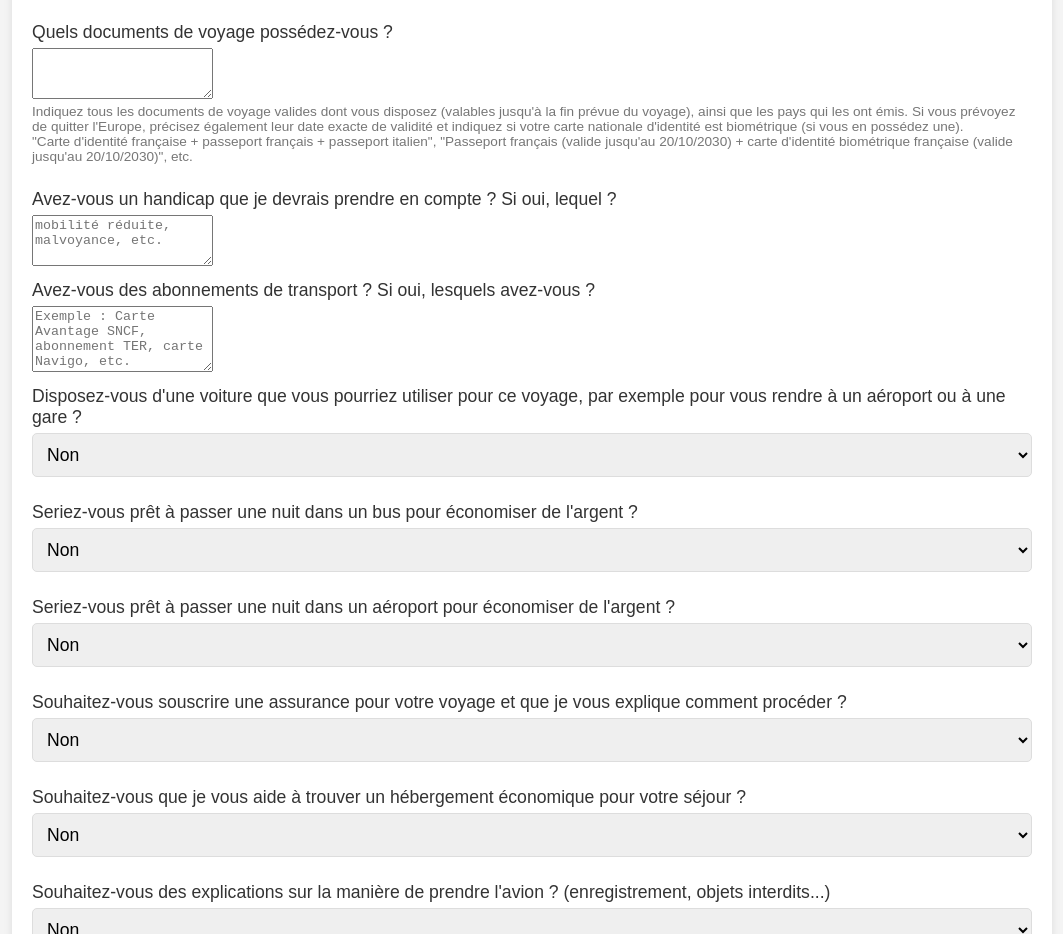
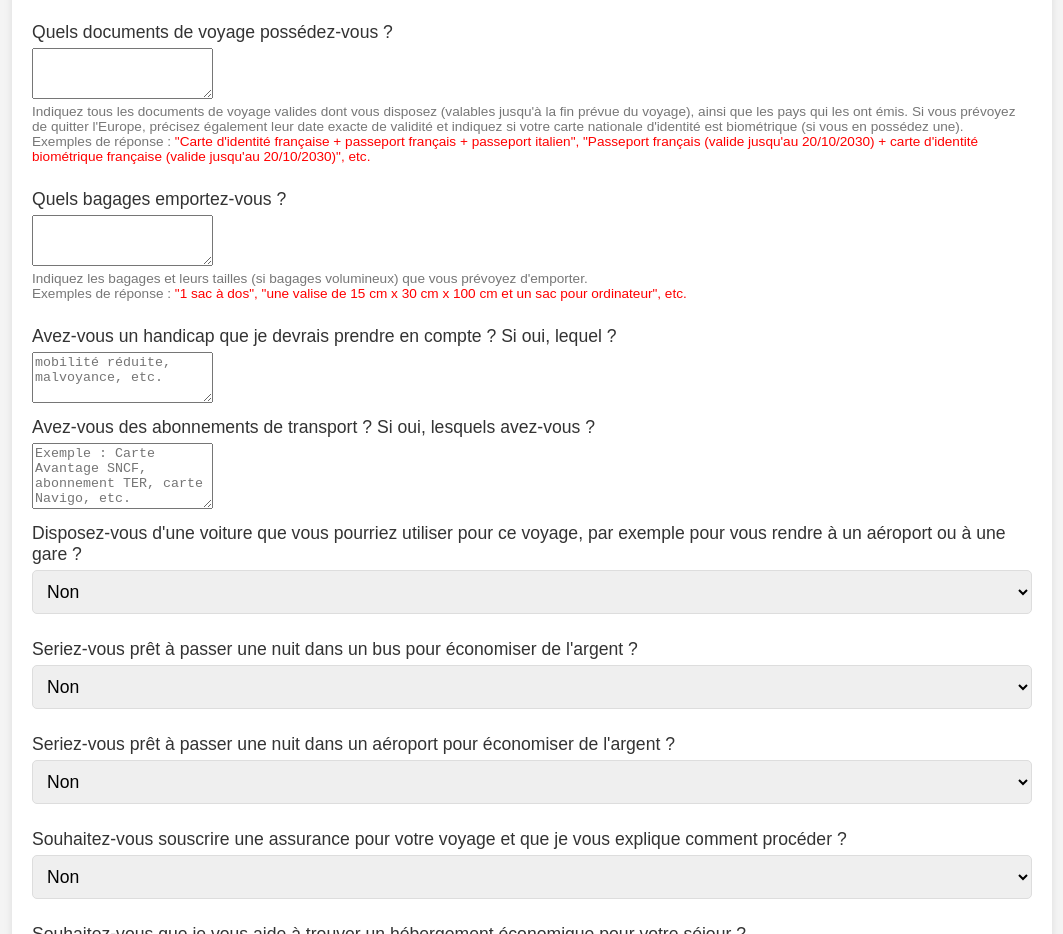
Before and after one commit to MarkusPuura/MarkusVoyages, a plain HTML site: page formulaire.html in a window 1280 px wide. Shown: the part 879-1813 px from the top of the page, without its empty margins (108-1171 px from the left). Drawn offline with Linux system fonts and the light colour scheme.

Commit message:
Add files via upload

```diff
--- a/formulaire.html
+++ b/formulaire.html
@@ -115,7 +115,14 @@
       <textarea id="documents" name="documents" rows="3" required></textarea>
       <p class="small-text">
         Indiquez tous les documents de voyage valides dont vous disposez (valables jusqu'à la fin prévue du voyage), ainsi que les pays qui les ont émis. Si vous prévoyez de quitter l'Europe, précisez également leur date exacte de validité et indiquez si votre carte nationale d'identité est biométrique (si vous en possédez une).<br>
-        "Carte d'identité française + passeport français + passeport italien", "Passeport français (valide jusqu'au 20/10/2030) + carte d'identité biométrique française (valide jusqu'au 20/10/2030)", etc.</span>
+        Exemples de réponse : <span class="red-text">"Carte d'identité française + passeport français + passeport italien", "Passeport français (valide jusqu'au 20/10/2030) + carte d'identité biométrique française (valide jusqu'au 20/10/2030)", etc.</span>
+      </p>
+
+      <label for="bagages">Quels bagages emportez-vous ?</label>
+      <textarea id="bagages" name="bagages" rows="3"></textarea>
+      <p class="small-text">
+        Indiquez les bagages et leurs tailles (si bagages volumineux) que vous prévoyez d'emporter.<br>
+        Exemples de réponse : <span class="red-text">"1 sac à dos", "une valise de 15 cm x 30 cm x 100 cm et un sac pour ordinateur", etc.</span>
       </p>
 
       <!-- Nouvelle question sur les handicaps -->
```
